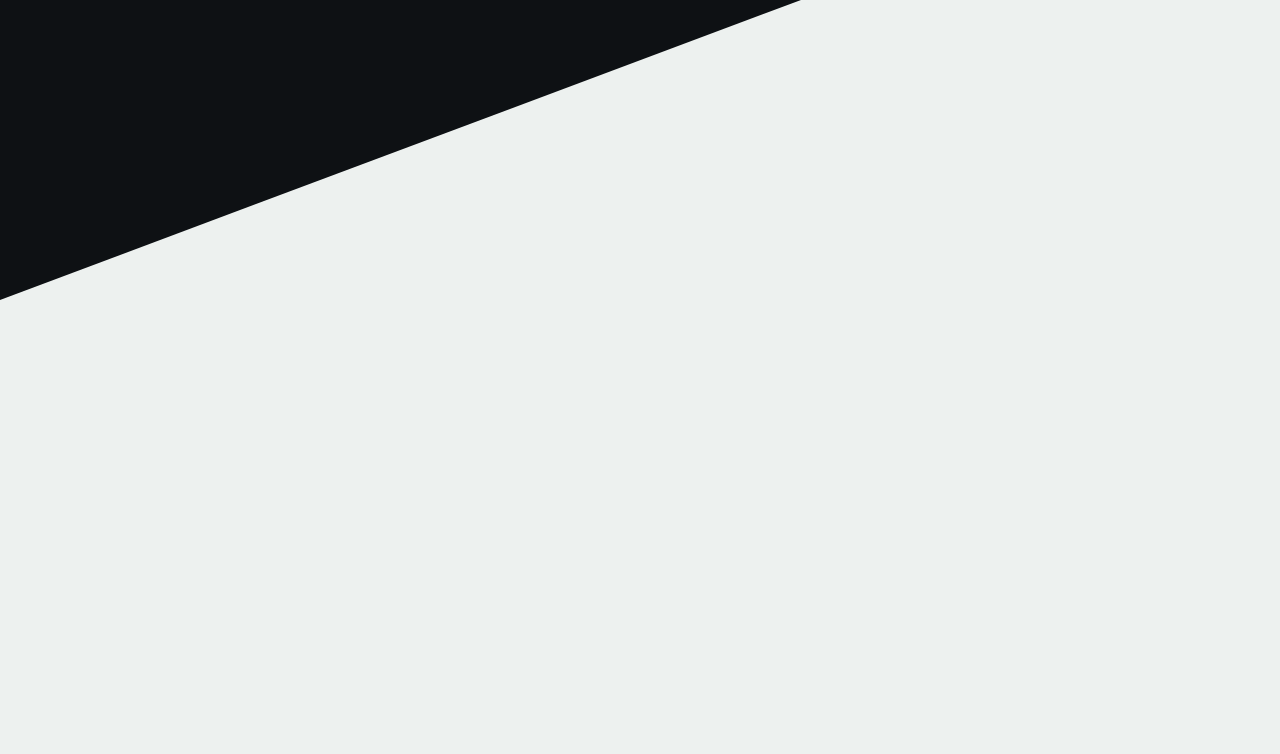
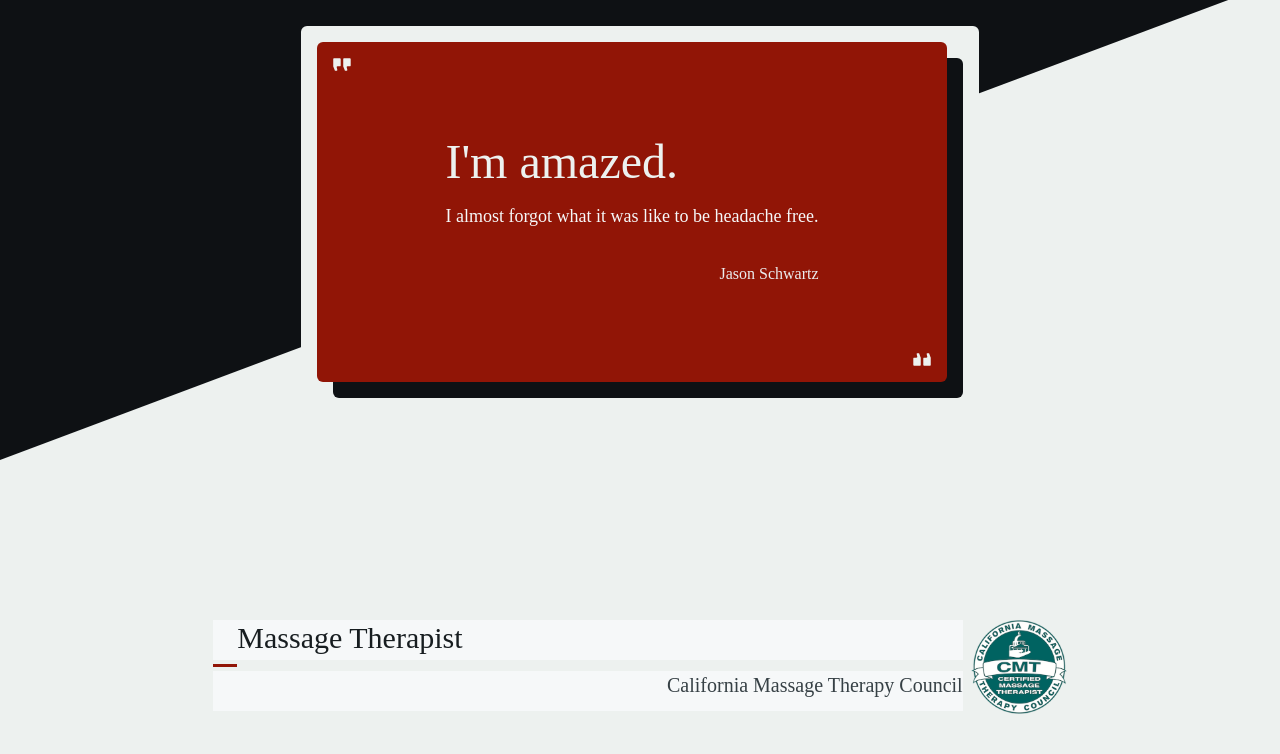
Before and after one commit to BeToast/titinperformance.com, a React (Vite) app: page / in a window 1280 px wide. Shown: the part 1780-2534 px from the top of the page. Before the commit the page ends 2080 px from the top, so only its background shows below. Built offline with nearby package versions, Linux system fonts and the light colour scheme; a web font is replaced by a local one.

Commit message:
quote and partial certifications section

```diff
--- a/src/App.css
+++ b/src/App.css
@@ -34,7 +34,7 @@
 }
 #black-tangle-frame {
    position: absolute;
-   height: 260vh;
+   height: 280vh;
    width: 100vw;
    @apply bg-transparent;
 }
@@ -47,7 +47,7 @@
    @apply bg-grey-950;
 }
 #black-tangle-clip {
-   clip-path: polygon(0 0, 100% 0, 100% 62.5%, 0 100%);
+   clip-path: polygon(0 0, 100% 0, 100% 66.6666666%, 0 100%);
 }
 
 #luke-photo {
--- a/src/App.tsx
+++ b/src/App.tsx
@@ -9,6 +9,8 @@ import { useEffect } from "react";
 import { Helmet, HelmetProvider } from "react-helmet-async";
 import Nav from "./compos/Nav";
 import BookNow from "./compos/BookNowSection";
+import QuoterFloater from "./compos/QuoterFloater";
+import Certifications from "./compos/Certifications";
 
 function App() {
    var redSlant: HTMLElement;
@@ -17,6 +19,7 @@ function App() {
    var titinPerformAr: HTMLElement[][] = [new Array(3), new Array(3)]; //0 is wrapper, 1 is above, 2 is text
    var blackTangle: HTMLElement;
    var bookNowAr: HTMLElement[] = new Array(2); //0 is above, 1 is content
+   var quoterFloater: HTMLElement;
 
    useEffect(() => {
       //execute all useEffect promises in parallel
@@ -62,6 +65,11 @@ function App() {
                });
             },
          ),
+         waitForElm("#quoter-floater").then(
+            (quoterFloaterEl: HTMLElement | null) => {
+               quoterFloater = quoterFloaterEl!;
+            },
+         ),
          //end dupilcate code
       ]).then(() => {
          resizeHandler(
@@ -71,6 +79,7 @@ function App() {
             titinPerformAr,
             blackTangle,
             bookNowAr,
+            quoterFloater,
          );
          addEventListener("resize", () => {
             resizeHandler(
@@ -80,6 +89,7 @@ function App() {
                titinPerformAr,
                blackTangle,
                bookNowAr,
+               quoterFloater,
             );
          });
       });
@@ -161,11 +171,11 @@ function App() {
          {/* BLACK TANGLE */}
          <div id="black-tangle-frame" className="-z-50">
             <div className="relative h-full w-full">
-               <div id="black-tangle" className=""></div>
+               <div id="black-tangle"></div>
             </div>
             <div
                id="black-tangle-clip"
-               className="absolute top-[100vh] h-[160vh] w-full"
+               className="absolute top-[100vh] h-[180vh] w-full"
             >
                <Nav
                   id="black-tangle-nav"
@@ -175,10 +185,17 @@ function App() {
                />
             </div>
          </div>
+         {/* heres the nav for the certifications section */}
+         <Nav
+            id=""
+            className={"-z-60 top-0 text-grey-950"}
+            logoLeftClass={"fill-grey-950"}
+            logoRightClass={"fill-red-600"}
+         />
 
          <main className="flex w-screen justify-center">
             {/* stuff in margins */}
-            <div className="w-4/6">
+            <div className="relative w-4/6">
                {/* above the fold */}
                <div className="relative h-screen w-full">
                   <ShadowFrame id="luke-photo" className="absolute right-0">
@@ -208,6 +225,11 @@ function App() {
                </div>
 
                <BookNow />
+               <QuoterFloater />
+               {/* a screen of empty space boi */}
+               <div className="h-screen w-full" />
+
+               <Certifications />
             </div>
          </main>
       </>
--- a/src/compos/BookNowSection/Card/index.tsx
+++ b/src/compos/BookNowSection/Card/index.tsx
@@ -5,7 +5,9 @@ const Card: React.FC<{ className?: string; title: string; text: string }> = ({
 }) => {
    return (
       <>
-         <div className={`${className} relative rounded-md bg-grey-200`}>
+         <div
+            className={`${className} relative rounded-b-md rounded-t-lg bg-grey-200`}
+         >
             <div className=" inset-x-0 top-0 h-2 w-full rounded-t-md bg-red-700"></div>
             <div className="px-8 py-6">
                <div className="pb-2 font-avel text-4xl text-grey-950">
--- /dev/null
+++ b/src/compos/Certifications/Cert/index.tsx
@@ -0,0 +1,36 @@
+import "./style.css";
+
+const Cert: React.FC<{
+   title: string;
+   where: string;
+   logoSrc?: string;
+}> = ({ title, where, logoSrc }) => {
+   return (
+      <>
+         <div className="cert flex flex-row space-x-2">
+            <div className="flex grow flex-col justify-start space-y-1">
+               <div className="bg-grey-100 flex h-10 flex-row justify-end">
+                  <div className="pl-6 font-avel text-3xl text-grey-900">
+                     {title}
+                  </div>
+                  <div className="empty-grow"></div>
+               </div>
+
+               <div className="cert-line h-[3px] bg-red-700"></div>
+               <div className="bg-grey-100 h-10">
+                  <div className="float-right">
+                     <div className="font-avel text-xl text-grey-800">
+                        {where}
+                     </div>
+                  </div>
+               </div>
+            </div>
+            <div className="h-24 w-24 grow-0 rounded-full bg-transparent">
+               <img src={logoSrc} />
+            </div>
+         </div>
+      </>
+   );
+};
+
+export default Cert;
--- /dev/null
+++ b/src/compos/Certifications/Cert/style.css
@@ -0,0 +1,38 @@
+/* @keyframes widen-title {
+   0% {
+      width: auto;
+   }
+   100% {
+      width: 100%;
+   }
+}
+@keyframes widen-line {
+   0% {
+      width: 8px;
+   }
+   100% {
+      width: 100%;
+   }
+} */
+
+.empty-grow {
+   flex-grow: 1;
+   transition: flex-grow 1.2s;
+}
+
+.cert:hover .empty-grow {
+   flex-grow: 0.00001;
+}
+
+/* .empty-grow:hover {
+   flex-grow: 0.00001;
+} */
+
+.cert-line {
+   width: 24px;
+   transition: width 1.2s;
+}
+
+.cert:hover .cert-line {
+   width: 100%;
+}
--- /dev/null
+++ b/src/compos/Certifications/index.tsx
@@ -0,0 +1,42 @@
+import Cert from "./Cert";
+
+const Certifications: React.FC<{}> = ({}) => {
+   return (
+      <>
+         <div id="certifications" className="flex w-full flex-col space-y-10">
+            <Cert
+               title="Massage Therapist"
+               where="California Massage Therapy Council"
+               logoSrc="webp/certificationWebp/massage.webp"
+            />
+            <Cert
+               title="Bachelors of Exercise Science"
+               where="Grand Canyon University"
+               logoSrc="webp/certificationWebp/GCU.webp"
+            />
+            <Cert
+               title="Corrective Exercise Specialist"
+               where="National Academy of Sports Medicine"
+               logoSrc="webp/certificationWebp/CorrectiveExercise.webp"
+            />
+            <Cert
+               title="Active Release Techniques Provider"
+               where="Active Release Techniques, LLC"
+               logoSrc="webp/certificationWebp/art.webp"
+            />
+            <Cert
+               title="Strength and Conditioning Specialist"
+               where="National Strength and Conditioning Association"
+               logoSrc="webp/certificationWebp/strengthCondition.webp"
+            />
+            <Cert
+               title="Myofascial Network Release Expert II"
+               where="Myofascial Release Treatment Centers & Seminars"
+               logoSrc=""
+            />
+         </div>
+      </>
+   );
+};
+
+export default Certifications;
--- /dev/null
+++ b/src/compos/QuoterFloater/index.tsx
@@ -0,0 +1,48 @@
+import { quote } from "../../svgs";
+import Certifications from "../Certifications";
+import ShadowFrame from "../ShadowFrame";
+
+const componame: React.FC<{}> = ({}) => {
+   return (
+      <>
+         <div
+            id="quoter-floater"
+            className="absolute top-0 flex w-full origin-center justify-center"
+         >
+            <ShadowFrame
+               className=" max-w-[724px] "
+               bodyClassName="relative bg-red-700 flex content-center justify-center w-full "
+            >
+               <div className="flex flex-col content-center px-32 py-24 font-aver">
+                  <div className="pb-4 text-5xl text-greenwhite">
+                     I'm amazed.
+                  </div>
+                  <div className="text-grey-100 pb-8 text-lg">
+                     I almost forgot what it was like to be headache free.
+                  </div>
+                  <div>
+                     <div className="float-right text-base text-grey-200">
+                        Jason Schwartz
+                     </div>
+                  </div>
+               </div>
+               {/* QUTOES */}
+               <div className="absolute left-4 top-4 fill-greenwhite">
+                  <div className="flex flex-row space-x-0.5">
+                     <div className="w-2">{quote}</div>
+                     <div className="w-2">{quote}</div>
+                  </div>
+               </div>
+               <div className="absolute bottom-4 right-4 rotate-180 fill-greenwhite">
+                  <div className="flex flex-row space-x-0.5">
+                     <div className="w-2">{quote}</div>
+                     <div className="w-2">{quote}</div>
+                  </div>
+               </div>
+            </ShadowFrame>
+         </div>
+      </>
+   );
+};
+
+export default componame;
--- a/src/compos/ShadowFrame/index.tsx
+++ b/src/compos/ShadowFrame/index.tsx
@@ -2,12 +2,14 @@ const ShadowFrame: React.FC<{
    children: React.ReactNode;
    id?: string;
    className?: string;
+   bodyClassName?: string;
    whiteWidthPx?: number;
    borderRadiusPx?: number;
 }> = ({
    children,
    id,
    className = "",
+   bodyClassName = "bg-red-800",
    whiteWidthPx = 32,
    borderRadiusPx = 16,
 }) => {
@@ -19,7 +21,7 @@ const ShadowFrame: React.FC<{
          {/* white outline */}
          <div className="relative -z-30 h-full w-full rounded-md border-b-[32px] border-l-[16px] border-r-[32px] border-t-[16px] border-greenwhite bg-greenwhite">
             {/* red main */}
-            <div className="-z-10 h-full w-full rounded-md bg-red-800">
+            <div className={`${bodyClassName} -z-10 h-full w-full rounded-md`}>
                {children}
             </div>
             {/* shadow */}
--- a/src/utils/resizeHandler.ts
+++ b/src/utils/resizeHandler.ts
@@ -124,6 +124,11 @@ const positionBookNow = (
    bookNowAr[1].style.height = `${vh - spaceAboveBookNow}px`;
 };
 
+const positionQuoterFloater = (quoterFloater: HTMLElement, vh: number) => {
+   const quoterOffest = quoterFloater.getBoundingClientRect();
+   quoterFloater.style.top = `${vh * 2.5 - quoterOffest.height * 0.5}px`;
+};
+
 const resizeHandler = (
    redSlant: HTMLElement,
    lukePhoto: HTMLElement,
@@ -131,6 +136,7 @@ const resizeHandler = (
    titinPerformAr: HTMLElement[][],
    blackTangle: HTMLElement,
    bookNowAr: HTMLElement[],
+   quoterFloater: HTMLElement,
 ) => {
    const [vw, vh] = getVwVh();
    const slantAglRad = rotateRedSlant(redSlant, vw, vh);
@@ -143,6 +149,7 @@ const resizeHandler = (
    );
    positionBlackTangle(blackTangle, slantAglRad);
    positionBookNow(bookNowAr, vh, titinPerformHeight);
+   positionQuoterFloater(quoterFloater, vh);
 };
 
 export default resizeHandler;
--- a/tailwind.config.js
+++ b/tailwind.config.js
@@ -43,6 +43,7 @@ export default {
       extend: {
          zIndex: {
             45: "45",
+            60: "60",
          },
       },
    },
```
Also changed, not shown: src/svgs.tsx (+40 -0 lines).
